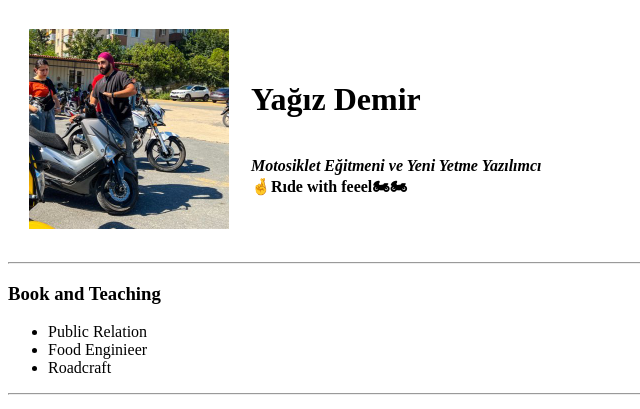
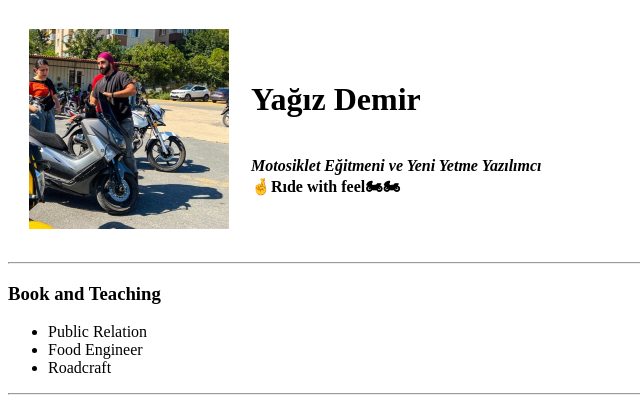
Before and after one commit to yagizdemiir/cv, a plain HTML site: page index.html in a window 1280 px wide. Shown: the top 409 px of the page, 0-640 px from the left. Drawn offline with Linux system fonts and the light colour scheme.

Commit message:
Update index.html

```diff
--- a/index.html
+++ b/index.html
@@ -16,7 +16,7 @@
             <td>
                 <h1>Yağız Demir</h1><br>
                 <strong><em> Motosiklet Eğitmeni ve Yeni Yetme Yazılımcı</em></strong> <br>
-                <strong>🤞Rıde with feeel🏍🏍 </strong>
+                <strong>🤞Rıde with feel🏍🏍 </strong>
             </td>
         </tr>
 
@@ -25,7 +25,7 @@
     <h3>Book and Teaching</h3>
     <ul>
         <li>Public Relation</li>
-        <li>Food Enginieer</li>
+        <li>Food Engineer</li>
         <li>Roadcraft</li>
     </ul>
     <hr>
```
